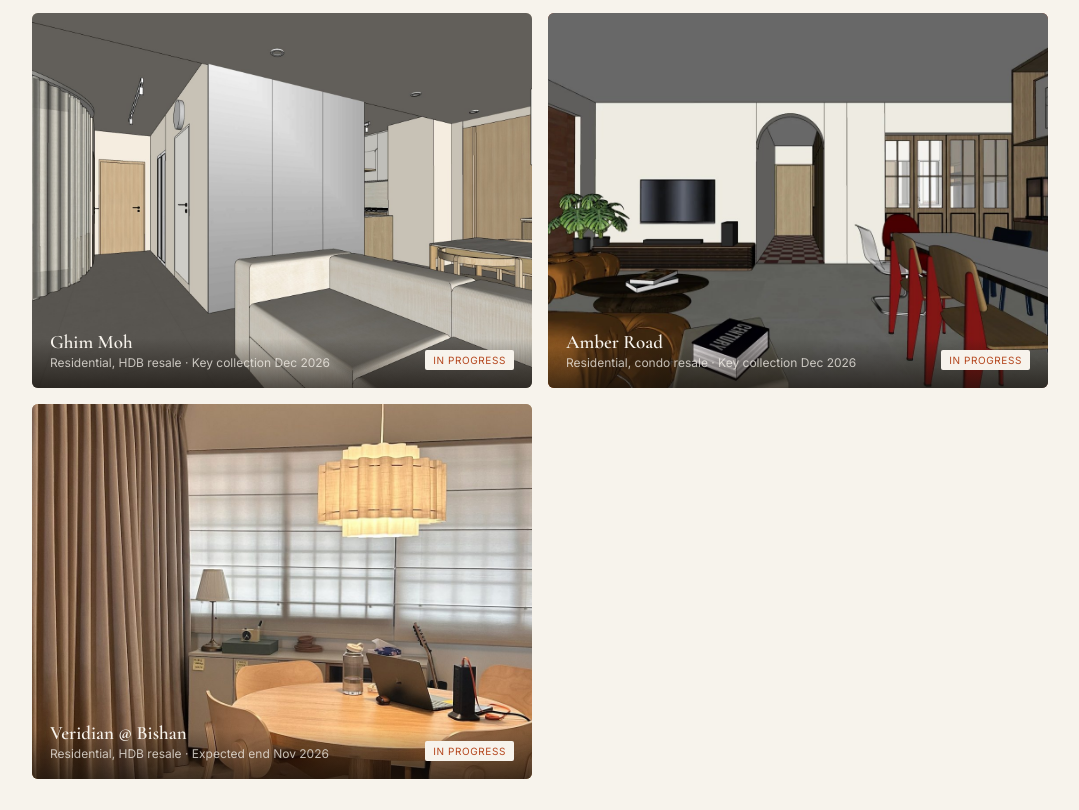
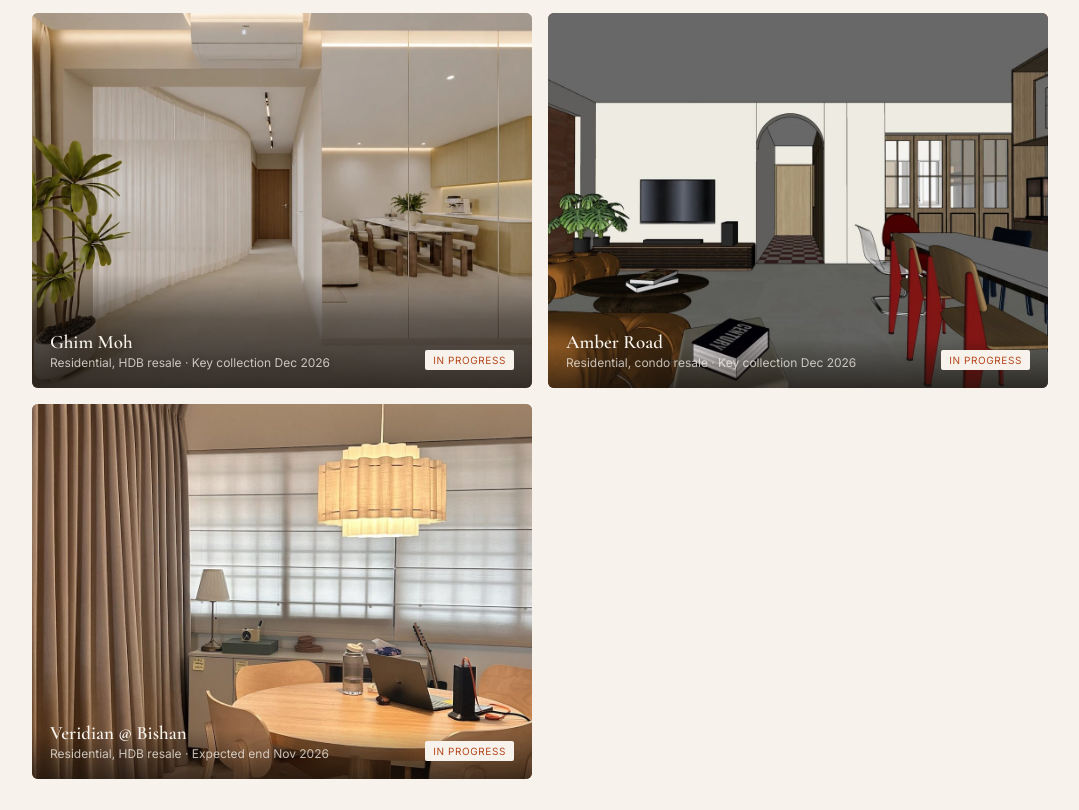
Before and after one commit to jennifergautama97-dotcom/studiojennifergautama, a plain HTML site: page index.html in a window 1280 px wide. Shown: the part 1820-2630 px from the top of the page, without its empty margins (100-1179 px from the left). Drawn offline with nearby package versions, Linux system fonts and the light colour scheme.

Commit message:
Ghim Moh: new cover and living/dining renders; stronger card text overlay
Co-Authored-By: Claude Opus 5.5 <noreply@anthropic.com>
Claude-Session: https://claude.ai/code/session_01W9BzsQabWzZY1jTFHhrrA4

```diff
--- a/index.html
+++ b/index.html
@@ -99,7 +99,7 @@
       </a>
 
       <a class="card ph6" href="slow-sunday.html">
-        <img loading="lazy" decoding="async" src="slow-sunday-living-curtain.jpg" alt="Ghim Moh living room between the curved curtains and the dining area">
+        <img loading="lazy" decoding="async" src="ghim-moh-hero.jpg" alt="Ghim Moh curved sheer curtain wall beside a full-height mirror">
         <div class="meta">
           <div>
             <span class="name">Ghim Moh</span>
--- a/styles.css
+++ b/styles.css
@@ -127,8 +127,8 @@ nav .links a:hover { color: var(--ink); }
 .card.ph9 { background: #9C4A35; }
 .card.ph8 .meta,
 .card.ph5 .meta { background: linear-gradient(to top, rgba(20,15,10,0.8), rgba(20,15,10,0) 85%); }
-.card.ph5 .name, .card.ph5 .room { text-shadow: 0 1px 12px rgba(20,15,10,0.6); }
-.card.ph5 .meta { padding-top: 56px; background: linear-gradient(to top, rgba(20,15,10,0.8), rgba(20,15,10,0.5) 60%, rgba(20,15,10,0)); }
+.card.ph5 .name, .card.ph5 .room, .card.ph6 .name, .card.ph6 .room { text-shadow: 0 1px 12px rgba(20,15,10,0.6); }
+.card.ph5 .meta, .card.ph6 .meta { padding-top: 56px; background: linear-gradient(to top, rgba(20,15,10,0.8), rgba(20,15,10,0.5) 60%, rgba(20,15,10,0)); }
 
 .card img {
   position: absolute;
```
Also changed, not shown: slow-sunday.html (+6 -2 lines), ghim-moh-dining.jpg (added), ghim-moh-hero.jpg (added), ghim-moh-living-curtain.jpg (added), ghim-moh-living.jpg (added).
